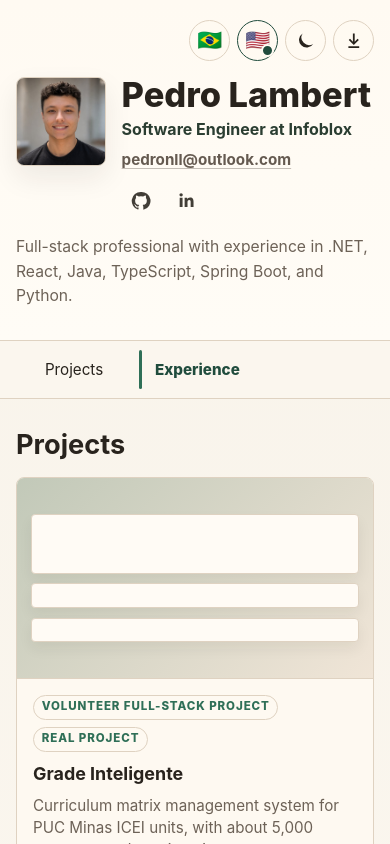
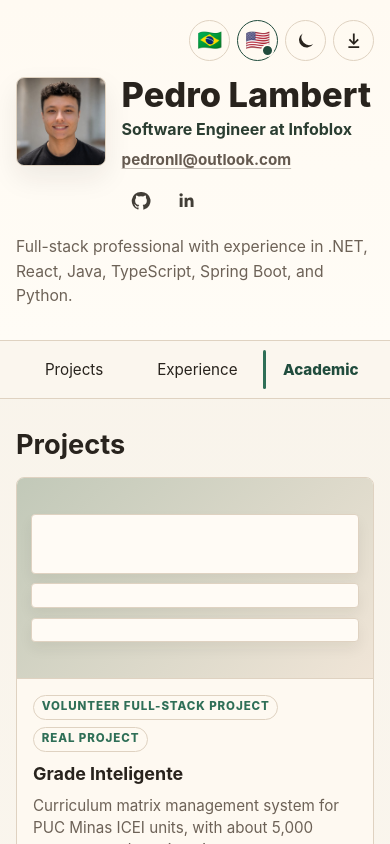
Before and after one commit to Pedro-nll/portfolio, a React (Vite) app: page / in a window 390 px wide. Shown: the top 844 px of the page. Built offline with nearby package versions, Linux system fonts and the light colour scheme.

Commit message:
feat: add academic experience section

```diff
--- a/src/App.css
+++ b/src/App.css
@@ -242,6 +242,10 @@
 
 .site-nav a[aria-current='true']::before {
   background: var(--color-accent);
+}
+
+.nav-label-short {
+  display: none;
 }
 
 .profile-socials {
@@ -699,6 +703,14 @@
     padding: 0.35rem 0.25rem 0.35rem 0.55rem;
   }
 
+  .mobile-nav .has-short-label .nav-label-full {
+    display: none;
+  }
+
+  .mobile-nav .nav-label-short {
+    display: inline;
+  }
+
   .content-window {
     background: transparent;
     border: 0;
--- a/src/components/AppShell.tsx
+++ b/src/components/AppShell.tsx
@@ -127,6 +127,7 @@ export function AppShell({
           <div className="content-column">
             <ProjectsSection content={content.sections.projects} />
             <ExperienceTimeline content={content.sections.experience} />
+            <ExperienceTimeline content={content.sections.academic} sectionId="academic" />
 
             <footer className="site-footer">
               <p>
--- a/src/components/ExperienceTimeline.tsx
+++ b/src/components/ExperienceTimeline.tsx
@@ -2,14 +2,17 @@ import type { PortfolioContent } from '../content/types'
 
 type ExperienceTimelineProps = {
   content: PortfolioContent['sections']['experience']
+  sectionId?: 'experience' | 'academic'
 }
 
-export function ExperienceTimeline({ content }: ExperienceTimelineProps) {
+export function ExperienceTimeline({ content, sectionId = 'experience' }: ExperienceTimelineProps) {
+  const titleId = `${sectionId}-title`
+
   return (
-    <section className="section" id="experience" aria-labelledby="experience-title">
+    <section className="section" id={sectionId} aria-labelledby={titleId}>
       {content.eyebrow ? <p className="eyebrow">{content.eyebrow}</p> : null}
       <div className="section-heading">
-        <h2 id="experience-title">{content.title}</h2>
+        <h2 id={titleId}>{content.title}</h2>
         <p>{content.intro}</p>
       </div>
 
--- a/src/components/Navigation.tsx
+++ b/src/components/Navigation.tsx
@@ -13,6 +13,7 @@ export function Navigation({ items, activeSection, label, onNavigate }: Navigati
       {items.map((item) => (
         <a
           key={item.id}
+          className={item.shortLabel ? 'has-short-label' : undefined}
           href={`#${item.id}`}
           aria-current={activeSection === item.id ? 'true' : undefined}
           onClick={(event) => {
@@ -22,7 +23,8 @@ export function Navigation({ items, activeSection, label, onNavigate }: Navigati
             onNavigate?.(item.id)
           }}
         >
-          {item.label}
+          <span className="nav-label-full">{item.label}</span>
+          {item.shortLabel ? <span className="nav-label-short">{item.shortLabel}</span> : null}
         </a>
       ))}
     </nav>
--- a/src/content/en.ts
+++ b/src/content/en.ts
@@ -26,6 +26,7 @@ export const enContent: PortfolioContent = {
   nav: [
     { id: 'projects', label: 'Projects' },
     { id: 'experience', label: 'Experience' },
+    { id: 'academic', label: 'Academic Experience', shortLabel: 'Academic' },
   ],
   actions: {
     resume: 'Resume',
@@ -120,6 +121,38 @@ export const enContent: PortfolioContent = {
         },
       ],
     },
+    academic: {
+      eyebrow: '',
+      title: 'Academic Experience',
+      intro:
+        'Research, recognition, and academic programs connected to software engineering practice.',
+      items: [
+        {
+          id: 'sbes-paper',
+          title: 'Published paper at SBES 2024',
+          organization: 'Brazilian Symposium on Software Engineering',
+          period: '2024',
+          description:
+            'Published "On the Identification of Self-Admitted Technical Debt with Large Language Models" from undergraduate research at PUC Minas on self-admitted technical debt.',
+        },
+        {
+          id: 'academic-excellence',
+          title: 'Academic Excellence Award',
+          organization: 'PUC Minas',
+          period: 'Academic honor',
+          description:
+            'Recognized by PUC Minas for academic excellence during the Software Engineering program.',
+        },
+        {
+          id: 'empirical-software-engineering-school',
+          title: 'First School of Studies in Empirical Software Engineering',
+          organization: 'ACM-sponsored academic program',
+          period: 'Academic program',
+          description:
+            'Participated in a focused academic program on empirical software engineering, sponsored by ACM.',
+        },
+      ],
+    },
     contact: {
       eyebrow: 'Contact',
       title: 'Let us talk',
--- a/src/content/pt.ts
+++ b/src/content/pt.ts
@@ -26,6 +26,7 @@ export const ptContent: PortfolioContent = {
   nav: [
     { id: 'projects', label: 'Projetos' },
     { id: 'experience', label: 'Experiência' },
+    { id: 'academic', label: 'Experiência acadêmica', shortLabel: 'Acadêmica' },
   ],
   actions: {
     resume: 'Currículo',
@@ -120,6 +121,38 @@ export const ptContent: PortfolioContent = {
         },
       ],
     },
+    academic: {
+      eyebrow: '',
+      title: 'Experiência acadêmica',
+      intro:
+        'Pesquisa, reconhecimentos e programas acadêmicos ligados à prática de engenharia de software.',
+      items: [
+        {
+          id: 'sbes-paper',
+          title: 'Artigo publicado no SBES 2024',
+          organization: 'Simpósio Brasileiro de Engenharia de Software',
+          period: '2024',
+          description:
+            'Publicação do artigo "On the Identification of Self-Admitted Technical Debt with Large Language Models", resultado de iniciação científica na PUC Minas sobre dívida técnica auto-admitida.',
+        },
+        {
+          id: 'academic-excellence',
+          title: 'Destaque Acadêmico',
+          organization: 'PUC Minas',
+          period: 'Reconhecimento acadêmico',
+          description:
+            'Reconhecimento da PUC Minas por excelência acadêmica durante o curso de Engenharia de Software.',
+        },
+        {
+          id: 'empirical-software-engineering-school',
+          title: 'Primeira Escola de Estudos em Engenharia de Software Empírica',
+          organization: 'Programa acadêmico patrocinado pela ACM',
+          period: 'Programa acadêmico',
+          description:
+            'Participação em um programa acadêmico focado em engenharia de software empírica, patrocinado pela ACM.',
+        },
+      ],
+    },
     contact: {
       eyebrow: 'Contato',
       title: 'Vamos conversar',
```
Also changed, not shown: src/content/types.ts (+11 -7 lines), 3 other files (tests, documents, lock files or other folders).
